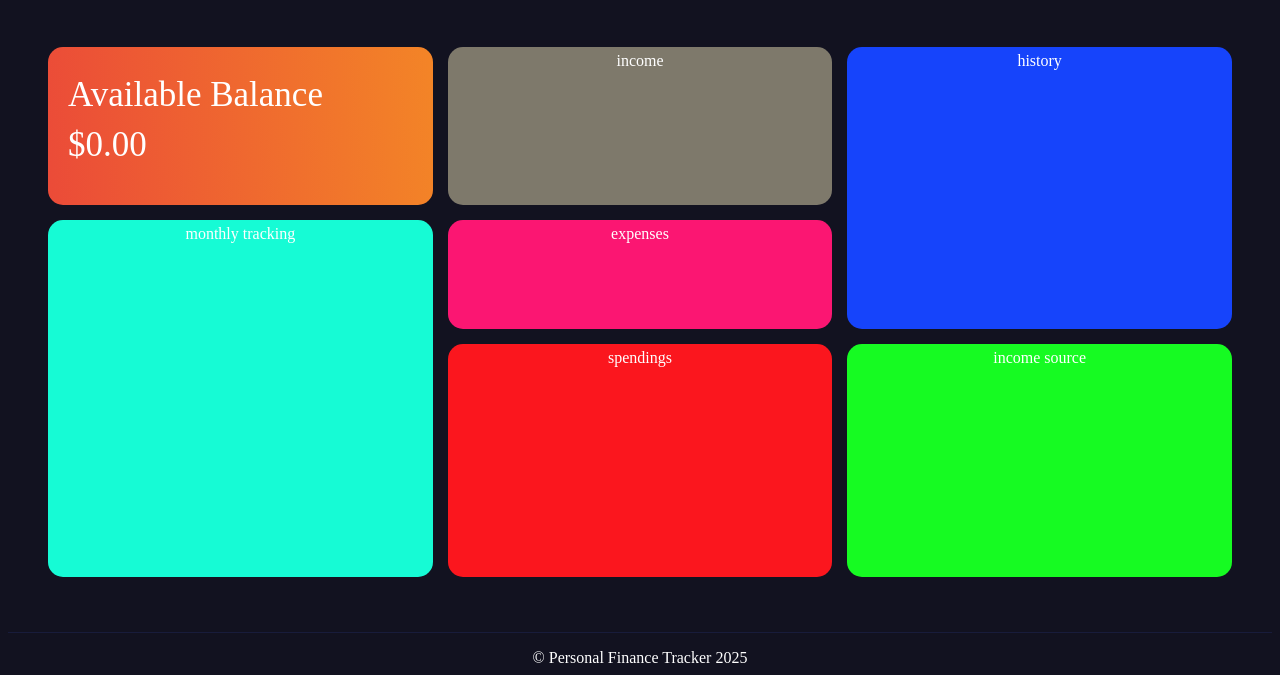
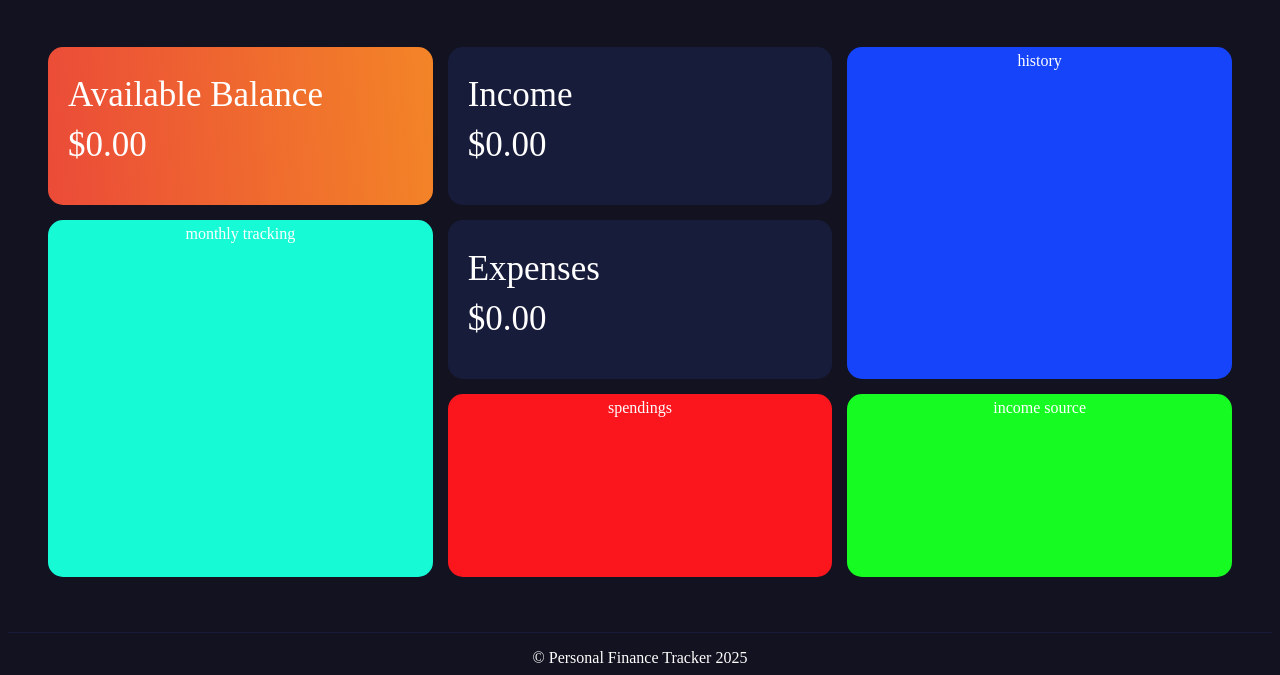
Before and after one commit to notedwinpiatek/PersonalFinanceTracker, a Django app: page /finance_tracker/ in a window 1280 px wide. Shown: the part 135-810 px from the top of the page. Run offline with Django 5.2, Linux system fonts and the light colour scheme; the visitor is signed in with stand-in values (Sample User, id 1); data that the repository does not hold is empty; some web fonts are replaced.

Commit message:
feat: make income and expenses tabs work

```diff
--- a/personal_finance_tracker/finance_tracker/static/finance_tracker/styles.css
+++ b/personal_finance_tracker/finance_tracker/static/finance_tracker/styles.css
@@ -251,9 +251,16 @@ button:hover {
     padding: 0px 40px;
 }
 
-.parent div {
+.parent div, .parent a {
     border-radius: 15px;
     padding: 5px 20px;
+}
+
+.parent a {
+    background-color: var(--secondary-background);
+    display: block;
+    text-decoration: none;
+    color: inherit;
 }
 
 .balance {
@@ -269,8 +276,8 @@ button:hover {
 
 .income {
     grid-area: 1 / 2 / 2 / 3;
-    background-color: #7e796b;
 }
+
 .monthly-tracking {
     grid-area: 2 / 1 / 5 / 2;
     background-color: #16fbd5;
--- a/personal_finance_tracker/finance_tracker/templates/finance_tracker/index.html
+++ b/personal_finance_tracker/finance_tracker/templates/finance_tracker/index.html
@@ -14,11 +14,17 @@
             <h1 class="item-header">Available Balance</h1>
             <p class="item-p">${{user_balance}}</p>
         </div>
-        <div class="income">income</div>
+        <a class="income" href="{% url 'income' month_name=month_name %}">
+            <h1 class="item-header">Income</h1>
+            <p class="item-p">${{total_income_amount}}</p>
+        </a>
         <div class="monthly-tracking">monthly tracking</div>
         <div class="spendings">spendings</div>
         <div class="income-source">income source</div>
-        <div class="expenses">expenses</div>
+        <a class="expenses" href="{% url 'expenses' month_name=month_name %}">
+            <h1 class="item-header">Expenses</h1>
+            <p class="item-p">${{total_expenses_amount}}</p>
+        </a>
         <div class="history">history</div>
     </div>
     {% endif %}
--- a/personal_finance_tracker/finance_tracker/views.py
+++ b/personal_finance_tracker/finance_tracker/views.py
@@ -60,7 +60,8 @@ def index(request, month_name=None):
             'month': f"{calendar.month_name[month_number]} {YEAR}",
             'total_income_amount': user_incomes_total,
             'total_expenses_amount': user_expenses_total,
-            'user_balance': user_balance
+            'user_balance': user_balance,
+            'month_name': month_name
         })
     else:
         return render(request, "finance_tracker/index.html")
```
